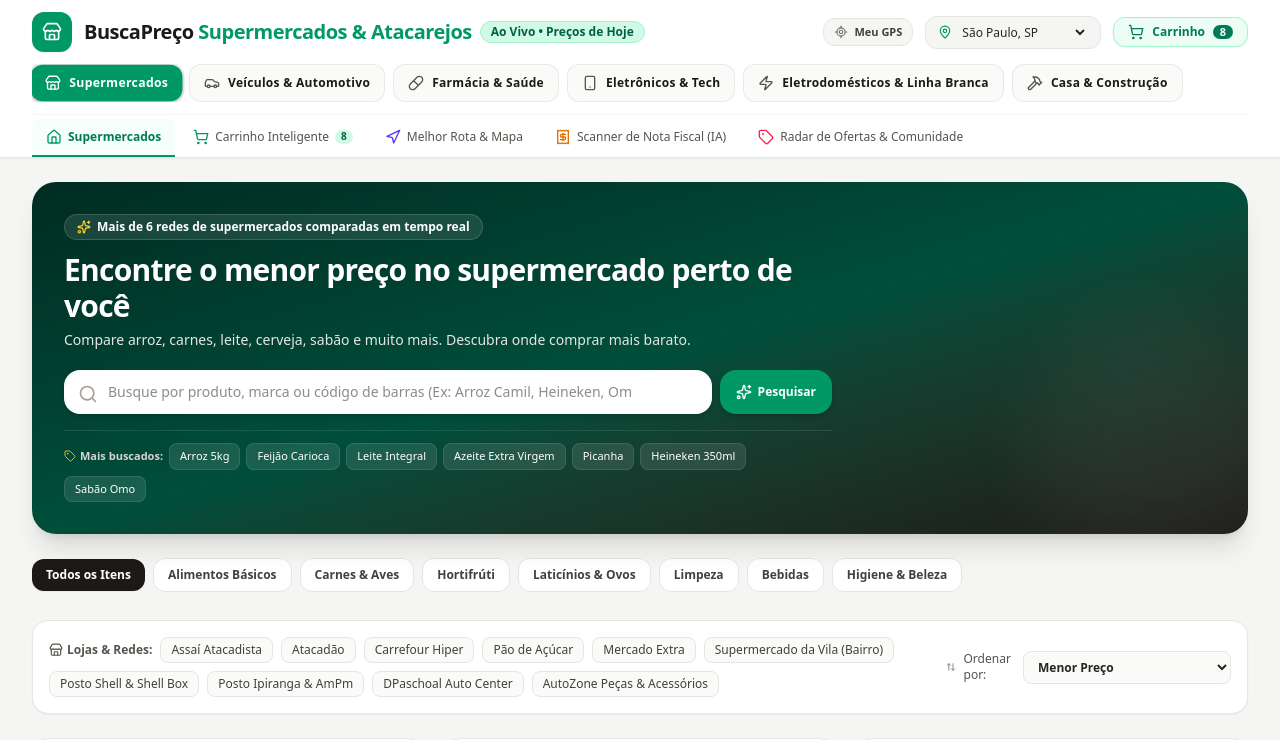
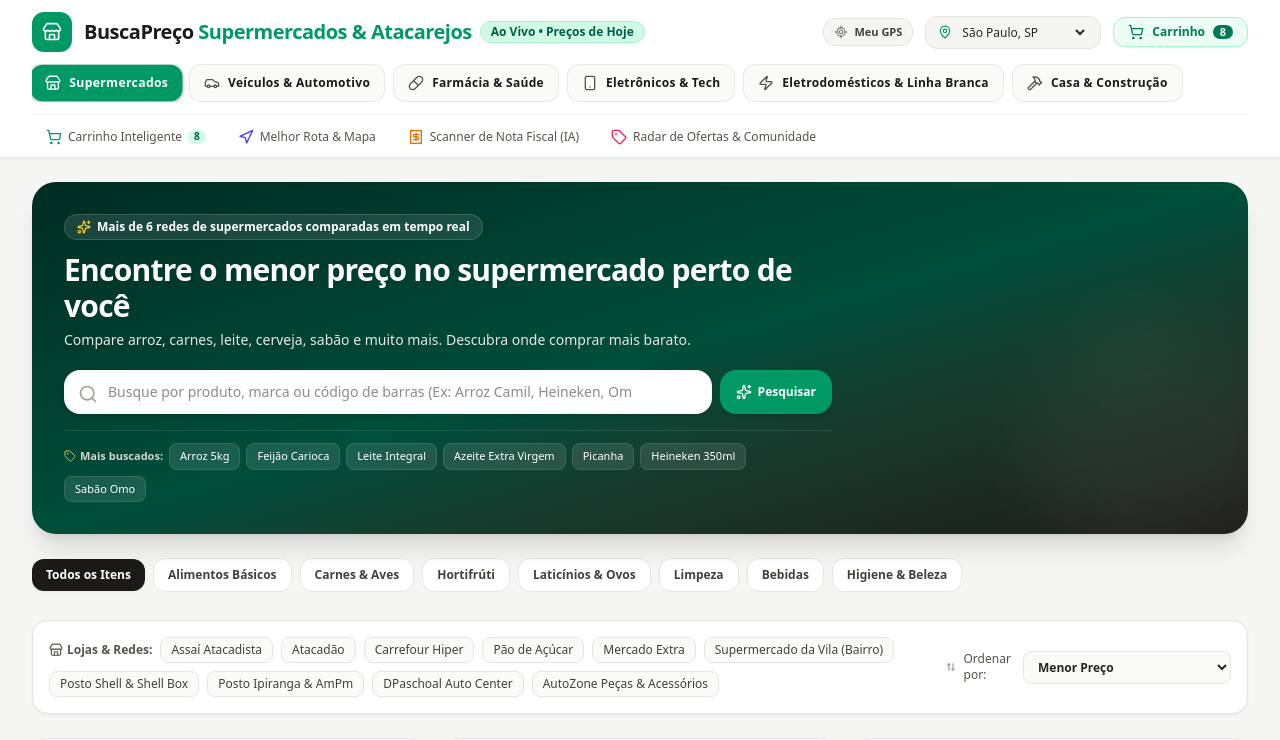
Before and after one commit to danielgomesdacruzgomesdacruz-tech/buscapre-o-supermercados, a React (Vite) app: page / in a window 1280 px wide. Shown: the top 740 px of the page. Built offline with nearby package versions, Linux system fonts and the light colour scheme.

Commit message:
nova ideia

```diff
--- a/src/components/Header.tsx
+++ b/src/components/Header.tsx
@@ -7,7 +7,6 @@
   MapPin,
   Store,
   Navigation,
-  Home,
   Car,
   Compass,
   LocateFixed,
@@ -312,22 +311,6 @@
         {/* Navigation Tabs */}
         <nav className="flex space-x-1 overflow-x-auto no-scrollbar pt-1 border-t border-stone-100">
           <button
-            id="tab-search"
-            onClick={() => {
-              setActiveTab('search');
-              if (onSelectDomain) onSelectDomain('supermercado');
-            }}
-            className={`flex items-center gap-1.5 py-2.5 px-3.5 text-xs font-medium border-b-2 whitespace-nowrap transition cursor-pointer rounded-t-lg ${
-              activeTab === 'search'
-                ? 'border-emerald-600 text-emerald-700 font-semibold bg-emerald-50/50'
-                : 'border-transparent text-stone-600 hover:text-stone-900 hover:border-stone-300'
-            }`}
-          >
-            <Home className="w-4 h-4 text-emerald-600" />
-            <span>Supermercados</span>
-          </button>
-
-          <button
             id="tab-cart"
             onClick={() => setActiveTab('cart')}
             className={`flex items-center gap-1.5 py-2.5 px-3.5 text-xs font-medium border-b-2 whitespace-nowrap transition rounded-t-lg ${
--- a/src/components/SmartCartTab.tsx
+++ b/src/components/SmartCartTab.tsx
@@ -226,6 +226,18 @@
 
   return (
     <div className="space-y-6">
+      {/* Top Back Navigation Bar */}
+      <div className="flex items-center justify-between">
+        <button
+          type="button"
+          onClick={onNavigateToSearch}
+          className="inline-flex items-center gap-2 px-3.5 py-1.5 rounded-xl bg-white hover:bg-stone-100 border border-stone-200 text-xs font-bold text-stone-700 hover:text-stone-900 transition shadow-2xs cursor-pointer"
+        >
+          <ArrowRight className="w-4 h-4 text-emerald-600 rotate-180" />
+          <span>Voltar ao Início (Buscar Produtos)</span>
+        </button>
+      </div>
+
       {/* Top Banner with Savings Summary */}
       {splitPlan && (
         <div className="bg-gradient-to-r from-emerald-800 via-emerald-700 to-teal-800 rounded-3xl p-6 sm:p-8 text-white shadow-xl flex flex-col md:flex-row items-start md:items-center justify-between gap-6">
```
